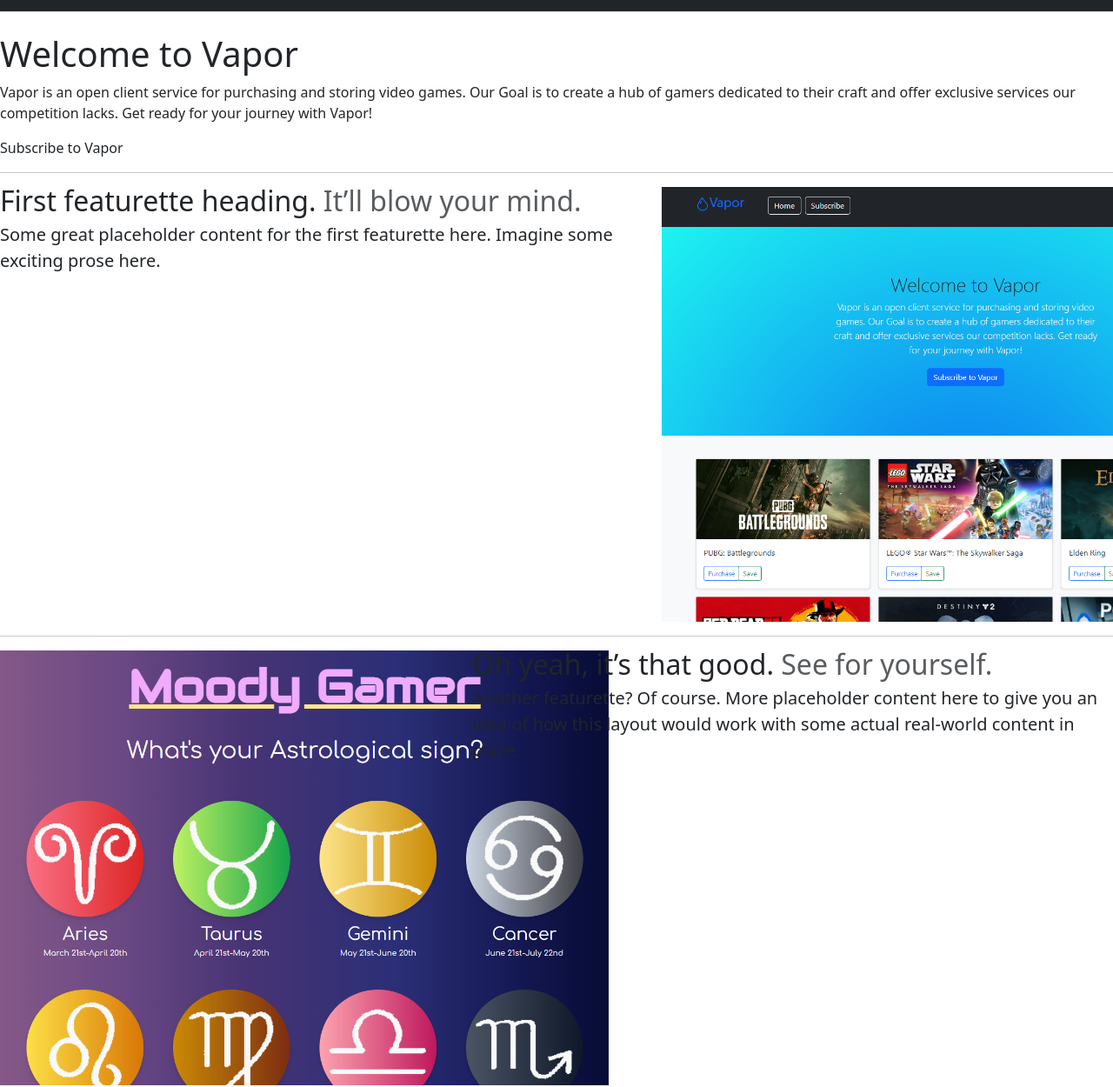
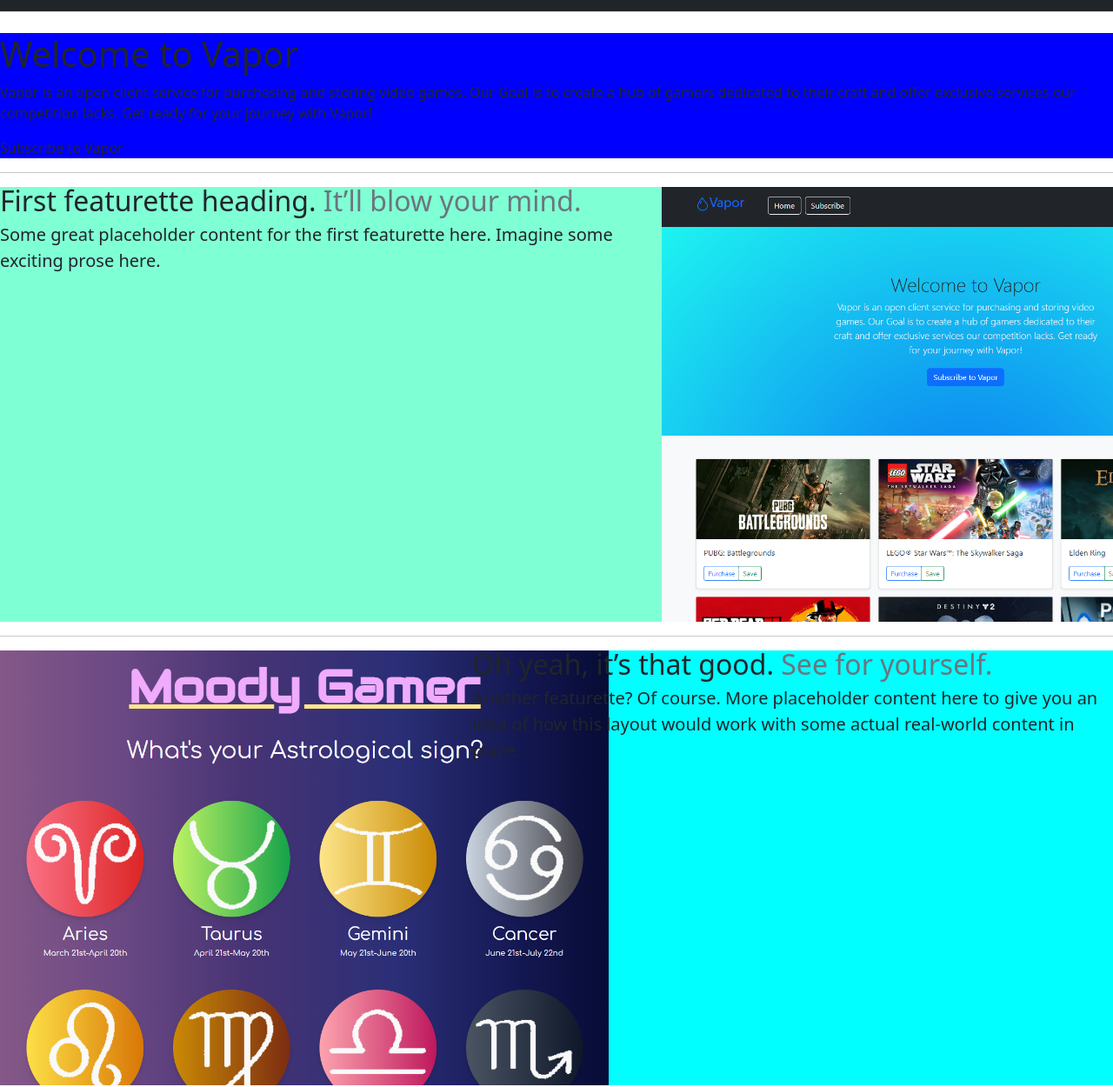
Before and after one commit to joshuar2155/jr-profile, a plain HTML site: page index.html in a window 1280 px wide. Shown: the part 59-1309 px from the top of the page at 87% size. Drawn offline with nearby package versions, Linux system fonts and the light colour scheme.

Commit message:
sample css

```diff
--- a/index.html
+++ b/index.html
@@ -4,18 +4,8 @@
     <meta name="description" content="">
     <meta name="author" content="Mark Otto, Jacob Thornton, and Bootstrap contributors">
     <meta name="generator" content="Hugo 0.104.2">
-    <title>Carousel Template · Bootstrap v5.2</title>
+    <title>My Work</title>
     <link href="https://cdn.jsdelivr.net/npm/bootstrap@5.2.0/dist/css/bootstrap.min.css" rel="stylesheet" integrity="sha384-gH2yIJqKdNHPEq0n4Mqa/HGKIhSkIHeL5AyhkYV8i59U5AR6csBvApHHNl/vI1Bx" crossorigin="anonymous">
-    <link rel="canonical" href="https://getbootstrap.com/docs/5.2/examples/carousel/">
-    <link href="/docs/5.2/dist/css/bootstrap.min.css" rel="stylesheet" integrity="sha384-Zenh87qX5JnK2Jl0vWa8Ck2rdkQ2Bzep5IDxbcnCeuOxjzrPF/et3URy9Bv1WTRi" crossorigin="anonymous">
-    <link rel="apple-touch-icon" href="/docs/5.2/assets/img/favicons/apple-touch-icon.png" sizes="180x180">
-    <link rel="icon" href="/docs/5.2/assets/img/favicons/favicon-32x32.png" sizes="32x32" type="image/png">
-    <link rel="icon" href="/docs/5.2/assets/img/favicons/favicon-16x16.png" sizes="16x16" type="image/png">
-    <link rel="manifest" href="/docs/5.2/assets/img/favicons/manifest.json">
-    <link rel="mask-icon" href="/docs/5.2/assets/img/favicons/safari-pinned-tab.svg" color="#712cf9">
-    <link rel="icon" href="/docs/5.2/assets/img/favicons/favicon.ico">
-    <meta name="theme-color" content="#712cf9">
-    <link href="carousel.css" rel="stylesheet">
     <link rel="stylesheet" type="text/css" href="./styles.css">
     <script type="text/javascript" src="chrome-extension://fnnegphlobjdpkhecapkijjdkgcjhkib/inject-script.js" id="one-x-extension" data-extension-id="fnnegphlobjdpkhecapkijjdkgcjhkib"></script></head>
 
@@ -58,7 +48,7 @@
 
         <hr class="featurette-divider">
 
-        <div class="row featurette">
+        <div class="row featurette vapor">
           <div class="col-md-7">
             <h2 class="featurette-heading fw-normal lh-1">First featurette heading. <span class="text-muted">It’ll blow your mind.</span></h2>
             <p class="lead">Some great placeholder content for the first featurette here. Imagine some exciting prose here.</p>
@@ -70,7 +60,7 @@
 
         <hr class="featurette-divider">
 
-        <div class="row featurette">
+        <div class="row featurette moody">
           <div class="col-md-7 order-md-2">
             <h2 class="featurette-heading fw-normal lh-1">Oh yeah, it’s that good. <span class="text-muted">See for yourself.</span></h2>
             <p class="lead">Another featurette? Of course. More placeholder content here to give you an idea of how this layout would work with some actual real-world content in place.</p>
@@ -83,7 +73,7 @@
 
         <hr class="featurette-divider">
 
-        <div class="row featurette">
+        <div class="row featurette arthub">
           <div class="col-md-7">
             <h2 class="featurette-heading fw-normal lh-1">And lastly, this one. <span class="text-muted">Checkmate.</span></h2>
             <p class="lead">And yes, this is the last block of representative placeholder content. Again, not really intended to be actually read, simply here to give you a better view of what this would look like with some actual content. Your content.</p>
--- a/styles.css
+++ b/styles.css
@@ -1,3 +1,19 @@
 body {
     background-color:white
 }
+
+section {
+    background-color: blue;
+}
+
+.vapor {
+    background-color: aquamarine;
+}
+
+.moody {
+background-color: aqua;
+}
+
+.arthub {
+    background-color: brown;
+}
```
